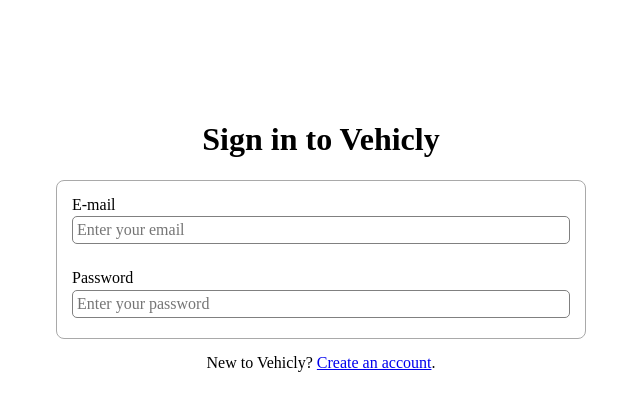
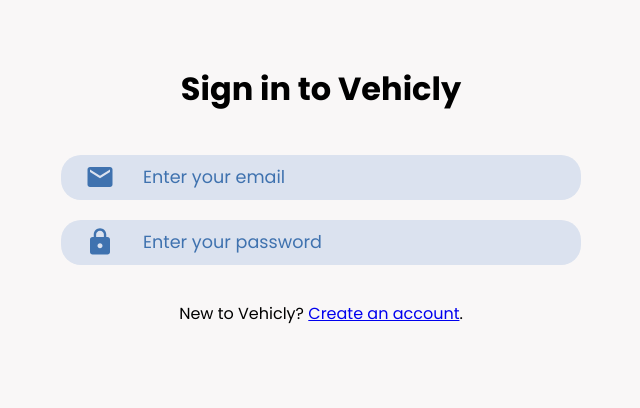
Before and after one commit to seba9837/Vehicly.Frontend, a React (Create React App) app: page /signin in a window 1280 px wide. Shown: the top 408 px of the page, without its empty margins (319-959 px from the left). Built offline with nearby package versions, Linux system fonts and the light colour scheme.

Commit message:
added icons to auth components and changed styles

```diff
--- a/package.json
+++ b/package.json
@@ -3,6 +3,8 @@
   "version": "0.1.0",
   "private": true,
   "dependencies": {
+    "@material-ui/core": "^4.11.3",
+    "@material-ui/icons": "^4.11.2",
     "@testing-library/jest-dom": "^5.11.9",
     "@testing-library/react": "^11.2.5",
     "@testing-library/user-event": "^12.8.0",
--- a/public/index.html
+++ b/public/index.html
@@ -1,5 +1,6 @@
 <!DOCTYPE html>
 <html lang="en">
+
 <head>
   <meta charset="utf-8" />
   <meta name="viewport" content="width=device-width, initial-scale=1" />
@@ -7,10 +8,15 @@
 
 
   <link rel="manifest" href="%PUBLIC_URL%/manifest.json" />
+  <link rel="preconnect" href="https://fonts.gstatic.com">
+  <link href="https://fonts.googleapis.com/css2?family=Poppins:ital,wght@0,400;0,700;1,500&display=swap"
+    rel="stylesheet">
   <title>Vehicly</title>
 </head>
+
 <body>
   <noscript>You need to enable JavaScript to run this app.</noscript>
   <div id="root"></div>
 </body>
+
 </html>
--- a/src/components/UI/Input/input.css
+++ b/src/components/UI/Input/input.css
@@ -1,14 +1,27 @@
 .inputForm {
     width: 100%;
-    padding: 10px;
-    margin-bottom: 5px;
+    margin: 20px 0;
+    height: 45px;
+    display: grid;
+    grid-template-columns: 15% 85%;
+    position: relative;
+    background-color: #dbe2ef;
+    border-radius: 20px;
 }
 
 .input {
-    display: block;
-    margin-top: 2px;
-    width: 100%;
-    border: 1px solid grey;
+    display: inline-block;
+    height: 45px;
+    border: none;
     border-radius: 5px;
     padding: 4px;
+    background: none;
+    outline: none;
+    font-weight: 500;
+    color: #112d4e;
+    font-size: 1.1rem;
 }
+
+.input::placeholder {
+    color: #3f72af;
+}
--- a/src/components/UI/Input/input.js
+++ b/src/components/UI/Input/input.js
@@ -1,9 +1,26 @@
 import React from 'react';
 
 import './input.css';
+import { makeStyles } from "@material-ui/core/styles";
+import AccountCircleIcon from '@material-ui/icons/AccountCircle';
+import EmailIcon from '@material-ui/icons/Email';
+import LockIcon from '@material-ui/icons/Lock';
+import AccountTreeIcon from '@material-ui/icons/AccountTree';
+import ErrorIcon from '@material-ui/icons/Error';
 
-const input = props => {
+const useStyles = makeStyles({
+    icon: {
+        fill: '#3f72af',
+        margin: 'auto',
+        height: '30px',
+        width: '30px'
+    }
+});
+
+const Input = props => {
+    const classes = useStyles();
     let inputForm = null;
+    let inputIcon = null;
 
     switch (props.elementType) {
         case ('input'):
@@ -37,12 +54,30 @@
             break;
     }
 
+    switch (props.iconType) {
+        case ('EmailIcon'):
+            inputIcon = <EmailIcon className={classes.icon} />
+            break;
+        case ('LockIcon'):
+            inputIcon = <LockIcon className={classes.icon} />
+            break;
+        case ('AccountCircleIcon'):
+            inputIcon = <AccountCircleIcon className={classes.icon} />
+            break;
+        case ('AccountTreeIcon'):
+            inputIcon = <AccountTreeIcon className={classes.icon} />
+            break;
+        default:
+            inputIcon = <ErrorIcon className={classes.icon} />
+            break;
+    }
+
     return (
         <div className='inputForm'>
-            <label>{props.label}</label>
+            {inputIcon}
             {inputForm}
         </div>
     )
 }
 
-export default input;
+export default Input;
--- a/src/containers/Auth/SingIn/signIn.js
+++ b/src/containers/Auth/SingIn/signIn.js
@@ -15,7 +15,8 @@
                     placeholder: 'Enter your email'
                 },
                 value: '',
-                label: 'E-mail'
+                label: 'E-mail',
+                iconType: 'EmailIcon'
             },
             password: {
                 elementType: 'input',
@@ -24,7 +25,8 @@
                     placeholder: 'Enter your password'
                 },
                 value: '',
-                label: 'Password'
+                label: 'Password',
+                iconType: 'LockIcon'
             }
         }
     );
@@ -47,6 +49,7 @@
             elementType={formInput.config.elementType}
             elementAttributes={formInput.config.elementAttributes}
             label={formInput.config.label}
+            iconType={formInput.config.iconType}
             changed={(event) => inputChangeHandler(event, formInput.id)}
         />
 
--- a/src/containers/Auth/SingUp/signUp.js
+++ b/src/containers/Auth/SingUp/signUp.js
@@ -15,7 +15,8 @@
                     placeholder: 'Enter your first name'
                 },
                 value: '',
-                label: 'First name'
+                label: 'First name',
+                iconType: 'AccountCircleIcon'
             },
             lastName: {
                 elementType: 'input',
@@ -24,7 +25,8 @@
                     placeholder: 'Enter your last name'
                 },
                 value: '',
-                label: 'Last name'
+                label: 'Last name',
+                iconType: 'AccountCircleIcon'
             },
             email: {
                 elementType: 'input',
@@ -33,7 +35,8 @@
                     placeholder: 'Enter your email'
                 },
                 value: '',
-                label: 'E-mail'
+                label: 'E-mail',
+                iconType: 'EmailIcon'
             },
             password: {
                 elementType: 'input',
@@ -42,16 +45,18 @@
                     placeholder: 'Enter your password'
                 },
                 value: '',
-                label: 'Password'
+                label: 'Password',
+                iconType: 'LockIcon'
             },
             confirmPassword: {
                 elementType: 'input',
                 elementAttributes: {
                     type: 'password',
-                    placeholder: 'Enter your password'
+                    placeholder: 'Confirm your password'
                 },
                 value: '',
-                label: 'Confirm password'
+                label: 'Confirm password',
+                iconType: 'LockIcon'
             },
             accountType: {
                 elementType: 'select',
@@ -59,7 +64,8 @@
                     options: []
                 },
                 value: '',
-                label: 'Account type'
+                label: 'Account type',
+                iconType: 'AccountTreeIcon'
             }
         }
     );
@@ -83,6 +89,7 @@
             elementType={formInput.config.elementType}
             elementAttributes={formInput.config.elementAttributes}
             label={formInput.config.label}
+            iconType={formInput.config.iconType}
             changed={(event) => inputChangeHandler(event, formInput.id)}
         />
 
--- a/src/containers/Auth/auth.css
+++ b/src/containers/Auth/auth.css
@@ -1,5 +1,4 @@
 .authContainer {
-    margin-top: 50px;
     margin-left: auto;
     margin-right: auto;
     width: 600px;
@@ -16,8 +15,6 @@
 .authInputsForm {
     width: 100%;
     padding: 5px;
-    border: 1px solid darkgray;
-    border-radius: 8px;
 }
 
 h1 {
--- a/src/index.css
+++ b/src/index.css
@@ -1,3 +1,17 @@
 * {
     box-sizing: border-box;
+    margin: 0;
+    padding: 0;
 }
+
+html, body, div#root {
+    height: 100%;
+}
+
+body {
+    font-family: 'Poppins', sans-serif;
+}
+
+div#root {
+    background-color: #f9f7f7;
+}
```
Also changed, not shown: 1 other file (tests, documents, lock files or other folders). Lines whose indentation alone changed are shown as unchanged.
